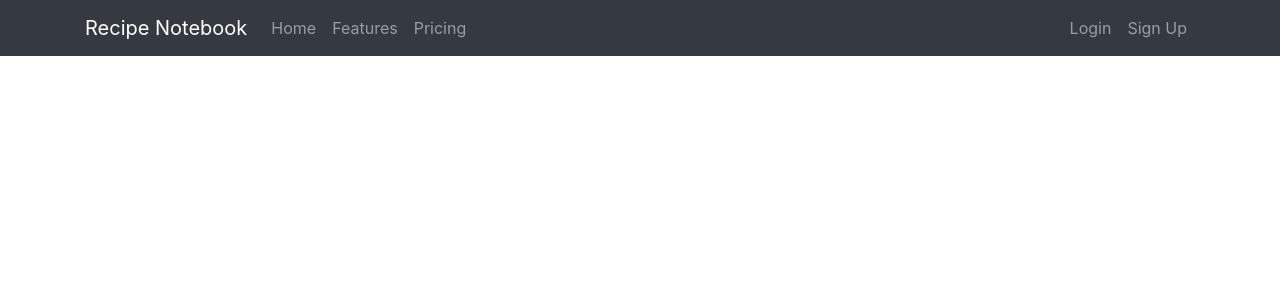
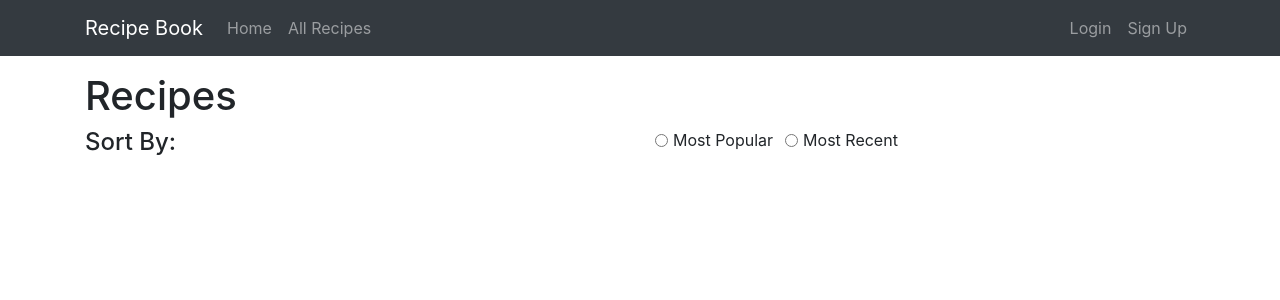
Before and after one commit to MHNashef/wecode-capstone, a React (Create React App) app: page / in a window 1280 px wide. Shown: the top 300 px of the page. Built offline with nearby package versions, Linux system fonts and the light colour scheme.

Commit message:
added radio buttons for sorting options

```diff
--- a/src/components/Homepage.jsx
+++ b/src/components/Homepage.jsx
@@ -1,26 +1,61 @@
 import React from "react";
-import { Container, Navbar, Nav } from "react-bootstrap";
+import { Container, Navbar, Nav, Row, Col, Form } from "react-bootstrap";
 
 export default function Homepage() {
   return (
     <>
-      <Navbar collapseOnSelect expand="md" bg="dark" variant="dark">
+      <Navbar
+        collapseOnSelect
+        expand="md"
+        bg="dark"
+        variant="dark"
+        className="mb-3"
+      >
         <Container>
-          <Navbar.Brand href="#home">Recipe Notebook</Navbar.Brand>
+          <Navbar.Brand href="#home">Recipe Book</Navbar.Brand>
           <Navbar.Toggle />
           <Navbar.Collapse>
             <Nav className="mr-auto">
               <Nav.Link href="#home">Home</Nav.Link>
-              <Nav.Link href="#features">Features</Nav.Link>
-              <Nav.Link href="#pricing">Pricing</Nav.Link>
+              <Nav.Link href="#allRecipes">All Recipes</Nav.Link>
             </Nav>
             <Nav>
-              <Nav.Link href="#deets">Login</Nav.Link>
-              <Nav.Link href="#deets">Sign Up</Nav.Link>
+              <Nav.Link href="#login">Login</Nav.Link>
+              <Nav.Link href="#signup">Sign Up</Nav.Link>
             </Nav>
           </Navbar.Collapse>
         </Container>
       </Navbar>
+      <Container>
+        <Row>
+          <Col>
+            <h1>Recipes</h1>
+          </Col>
+        </Row>
+        <Row>
+          <Col>
+            <h4>Sort By:</h4>
+          </Col>
+          <Col>
+            <Form>
+              <Form.Group>
+                <Form.Check
+                  inline
+                  label="Most Popular"
+                  name="sortBy"
+                  type="radio"
+                />
+                <Form.Check
+                  inline
+                  label="Most Recent"
+                  name="sortBy"
+                  type="radio"
+                />
+              </Form.Group>
+            </Form>
+          </Col>
+        </Row>
+      </Container>
     </>
   );
 }
```
